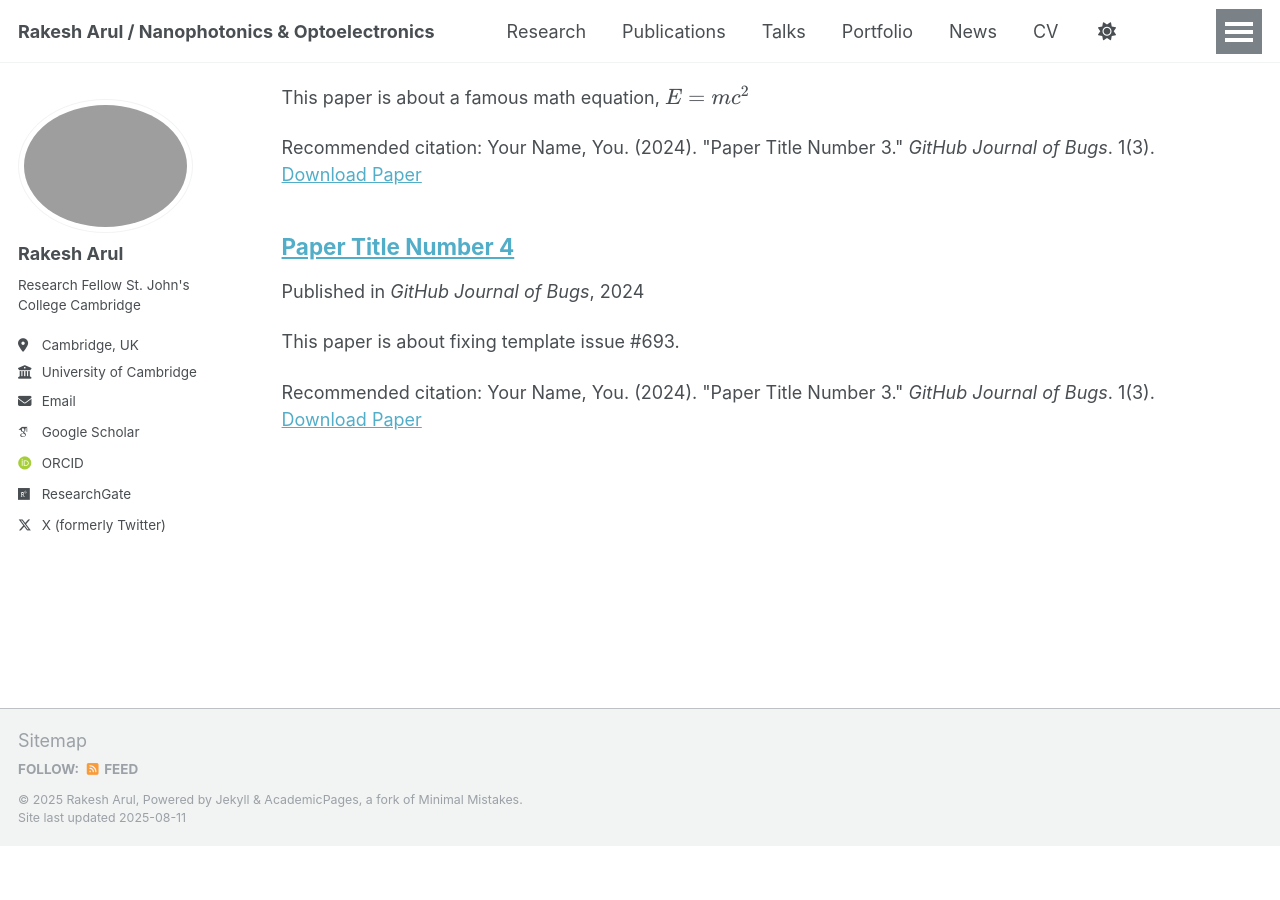
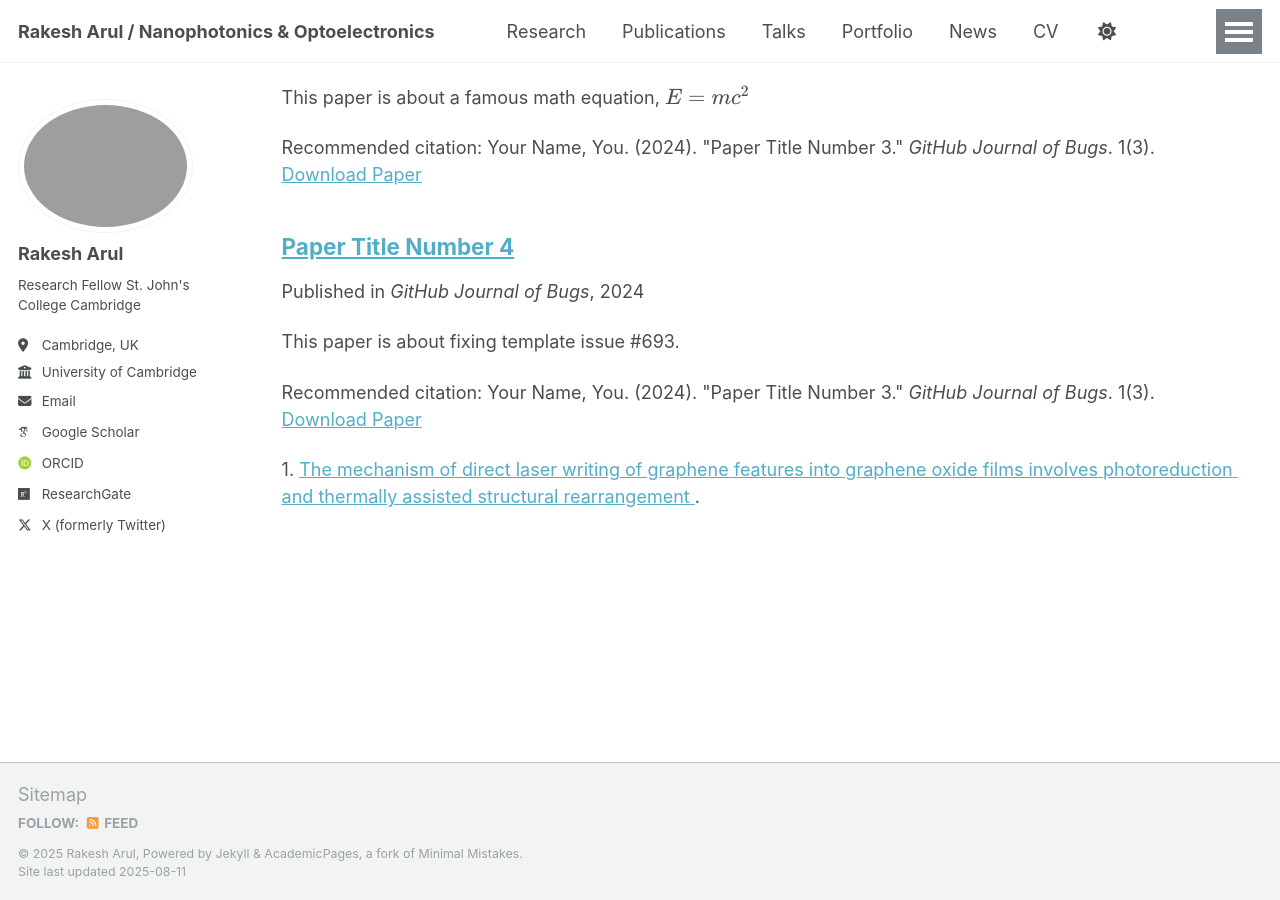
Before and after one commit to photonicsarul/photonicsarul.github.io, a Jekyll site: the page built from _pages/publications.html, in a window 1280 px wide and 900 px high, scrolled down 1256 px. Built offline with Jekyll 4.4.1, drawn with Linux system fonts in a browser that asks for light colours; some web fonts are replaced; a script that is not in the unit is left out; before the commit the page ends 2102 px from its top, so only the background shows below that.

Commit message:
Update publications.html

```diff
--- a/_pages/publications.html
+++ b/_pages/publications.html
@@ -31,3 +31,7 @@ author_profile: true
     {% include archive-single.html %}
   {% endfor %}
 {% endif %}
+
+
+<div class="wordwrap">1. <a href="{https://www.sciencedirect.com/science/article/pii/S0008622315305182}">The mechanism of direct laser writing of graphene features into graphene oxide films involves photoreduction and thermally assisted structural rearrangement
+</a>.</div>
```
